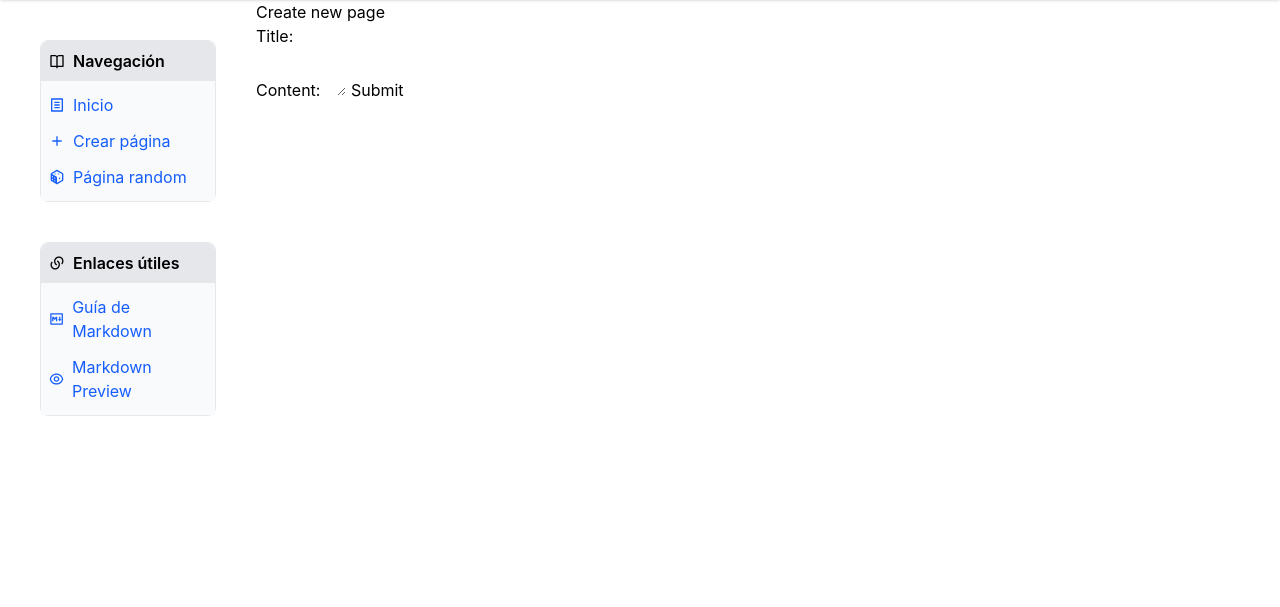
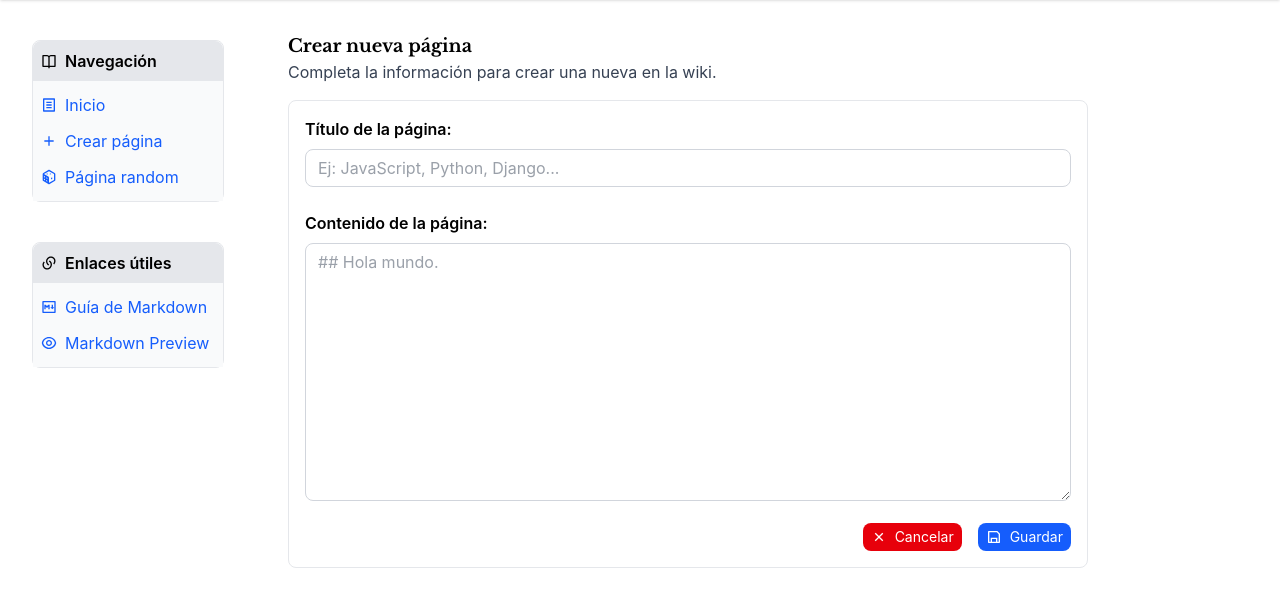
Before and after one commit to alexndra1272/cs50w-project1, a Django app: page /new-page/ in a window 1280 px wide. Shown: the part 84-691 px from the top of the page. Run offline with Django 3.2, Linux system fonts and the light colour scheme.

Commit message:
style: add style for new page form

```diff
--- a/encyclopedia/forms.py
+++ b/encyclopedia/forms.py
@@ -1,8 +1,14 @@
 from django import forms
 
 class PageForm(forms.Form):
-    title = forms.CharField(max_length=100)
-    content = forms.CharField(widget=forms.Textarea(attrs={
-        'rows': 1,
-        'cols': 1
-    }))
+    title = forms.CharField(max_length=100, label="Título de la página", widget=forms.TextInput(attrs={
+            'placeholder': "Ej: JavaScript, Python, Django...",
+            'class': 'border border-gray-300 rounded-lg w-full py-2 px-3 text-gray-700 leading-tight mt-2 mb-6 focus:outline-none focus:border-blue-500'
+        }))
+    content = forms.CharField(label="Contenido de la página", widget=forms.Textarea(
+        attrs={
+            'rows': 12,
+            'placeholder': "## Hola mundo.",
+            'class': 'border border-gray-300 rounded-lg w-full py-2 px-3 text-gray-700 leading-tight mt-2 mb-4 focus:outline-none focus:border-blue-500'
+        }
+    ))
--- a/encyclopedia/static/encyclopedia/styles.css
+++ b/encyclopedia/static/encyclopedia/styles.css
@@ -11,3 +11,7 @@ body {
 .font-wiki {
   font-family: var(--font-serif);
 }
+
+#new-page-form label {
+  font-weight: 600;
+}
--- a/encyclopedia/templates/encyclopedia/layout.html
+++ b/encyclopedia/templates/encyclopedia/layout.html
@@ -75,7 +75,7 @@
       </nav>
     </header>
     <main class="grid grid-cols-5">
-      <aside class="mx-10">
+      <aside class="mx-8">
         <div class="border border-gray-200 my-10 rounded-lg">
           <div
             class="flex bg-gray-200 items-center rounded-t-lg space-x-2 p-2 font-semibold"
@@ -165,7 +165,7 @@
           </ul>
         </div>
       </aside>
-      <section>{% block body %} {% endblock %}</section>
+      <section class="col-span-4 m-8">{% block body %} {% endblock %}</section>
     </main>
   </body>
 </html>
--- a/encyclopedia/templates/encyclopedia/new-page.html
+++ b/encyclopedia/templates/encyclopedia/new-page.html
@@ -1,16 +1,37 @@
 {% extends "encyclopedia/layout.html" %}
 
 {% block title %}
-    Encyclopedia - New page
+Encyclopedia - New page
 {% endblock %}
 
 {% block body %}
-    <h1>Create new page</h1>
+<h1 class="text-lg font-semibold font-wiki">Crear nueva página</h1>
+<p class="text-gray-700 mb-4">Completa la información para crear una nueva en la wiki.</p>
 
-    <form action="/new-page" method="post">
-        {% csrf_token %}
-        {{ form }}
-        <input type="submit" value="Submit">
-    </form>
+<form action="/new-page" method="post" id="new-page-form" class="w-5/6 border border-gray-200 p-4 rounded-lg">
+    {% csrf_token %}
+    {{ form }}
+    <div class="flex space-x-4 justify-end">
+        <button type="submit"
+            class="flex items-center space-x-2 bg-red-600 hover:bg-red-700 text-white py-1 px-2 rounded-lg text-sm">
+            <svg xmlns="http://www.w3.org/2000/svg" viewBox="0 0 24 24" width="16" height="16" fill="currentColor">
+                <path
+                    d="M11.9997 10.5865L16.9495 5.63672L18.3637 7.05093L13.4139 12.0007L18.3637 16.9504L16.9495 18.3646L11.9997 13.4149L7.04996 18.3646L5.63574 16.9504L10.5855 12.0007L5.63574 7.05093L7.04996 5.63672L11.9997 10.5865Z">
+                </path>
+            </svg>
+            <p>Cancelar</p>
+        </button>
+
+        <button type="submit"
+            class="flex items-center space-x-2 bg-blue-600 hover:bg-blue-700 text-white py-1 px-2 rounded-lg text-sm">
+            <svg xmlns="http://www.w3.org/2000/svg" viewBox="0 0 24 24" width="16" height="16" fill="currentColor">
+                <path
+                    d="M7 19V13H17V19H19V7.82843L16.1716 5H5V19H7ZM4 3H17L21 7V20C21 20.5523 20.5523 21 20 21H4C3.44772 21 3 20.5523 3 20V4C3 3.44772 3.44772 3 4 3ZM9 15V19H15V15H9Z">
+                </path>
+            </svg>
+            <p>Guardar</p>
+        </button>
+    </div>
+</form>
 
 {% endblock %}
```
